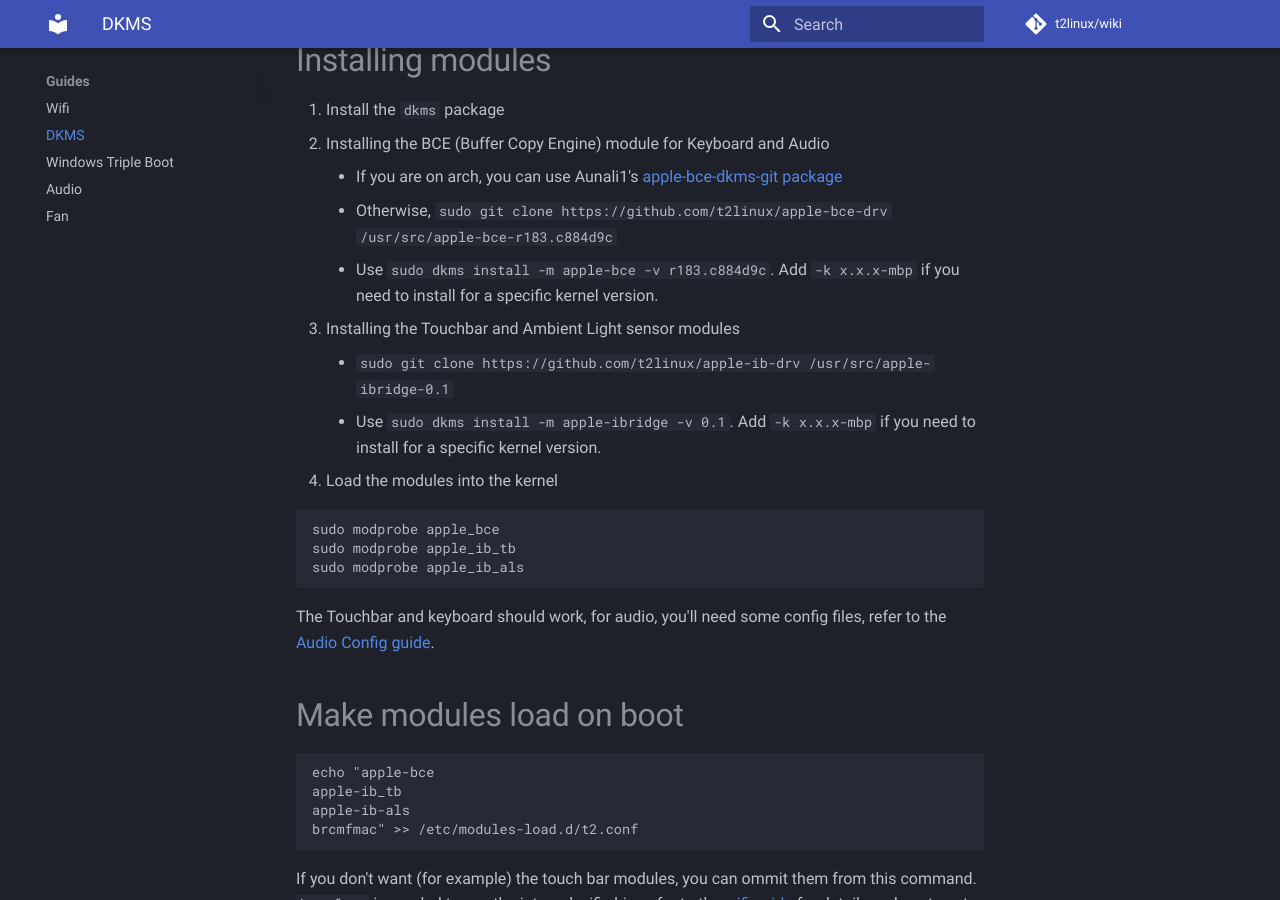
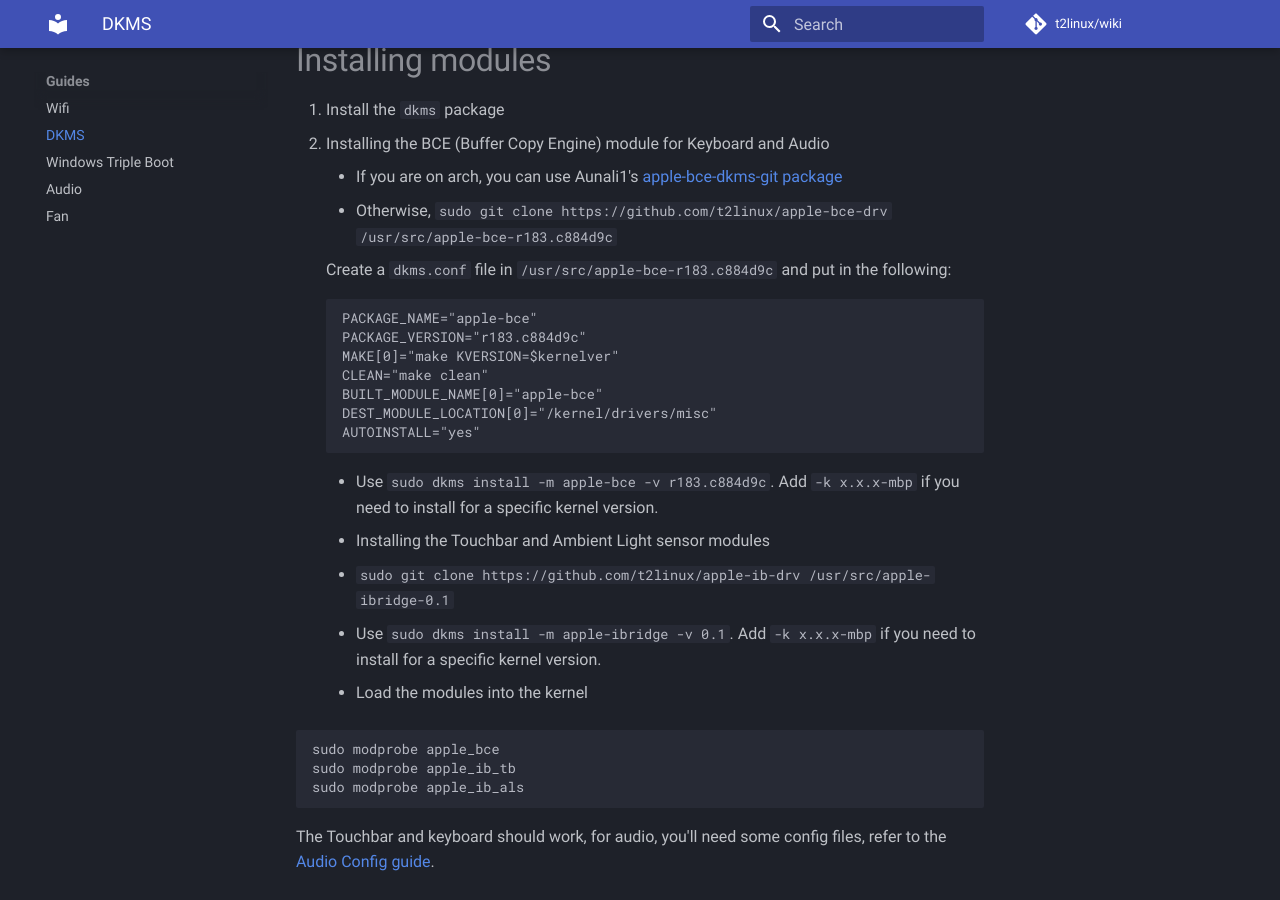
Before and after one commit to t2linux/wiki, an MkDocs documentation site: the page built from docs/guides/dkms.md, in a window 1280 px wide and 900 px high, scrolled down 444 px. Built offline with MkDocs 1.6.1 and Material for MkDocs 9.7.7, drawn with Linux system fonts in a browser that asks for light colours; comment, search, counter and statistics services are not loaded.

Commit message:
Guides: Added dkms.conf content for apple-bce-drv to dkms guide
Keep in until https://github.com/t2linux/apple-bce-drv/pull/2 gets closed

````diff
--- a/docs/guides/dkms.md
+++ b/docs/guides/dkms.md
@@ -13,6 +13,19 @@ If you have a Touchbar, is it working? If no, then you'll need the apple-ibridge
 2. Installing the BCE (Buffer Copy Engine) module for Keyboard and Audio
 	- If you are on arch, you can use Aunali1's [apple-bce-dkms-git package](https://github.com/aunali1/apple-bce-arch/releases)
 	- Otherwise, `sudo git clone https://github.com/t2linux/apple-bce-drv /usr/src/apple-bce-r183.c884d9c`
+
+    Create a `dkms.conf` file in `/usr/src/apple-bce-r183.c884d9c` and put in the following:
+
+    ```
+    PACKAGE_NAME="apple-bce"
+    PACKAGE_VERSION="r183.c884d9c"
+    MAKE[0]="make KVERSION=$kernelver"
+    CLEAN="make clean"
+    BUILT_MODULE_NAME[0]="apple-bce"
+    DEST_MODULE_LOCATION[0]="/kernel/drivers/misc"
+    AUTOINSTALL="yes"
+    ```
+
 	- Use `sudo dkms install -m apple-bce -v r183.c884d9c`. Add `-k x.x.x-mbp` if you need to install for a specific kernel version.
 3. Installing the Touchbar and Ambient Light sensor modules
 	- `sudo git clone https://github.com/t2linux/apple-ib-drv /usr/src/apple-ibridge-0.1`
````
